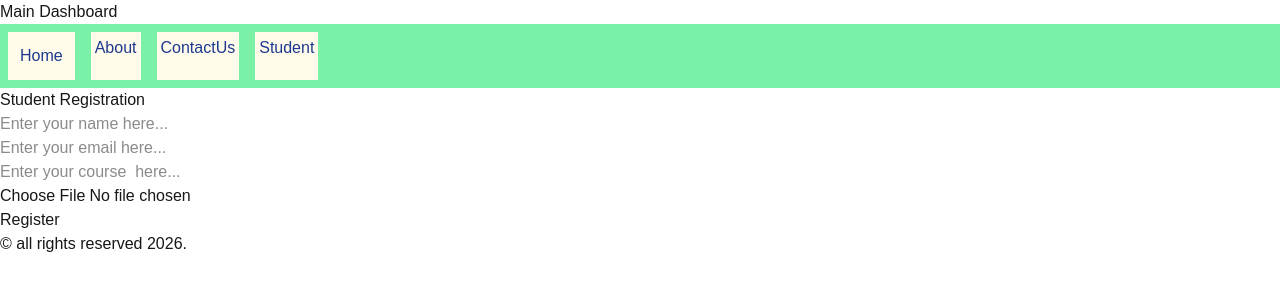
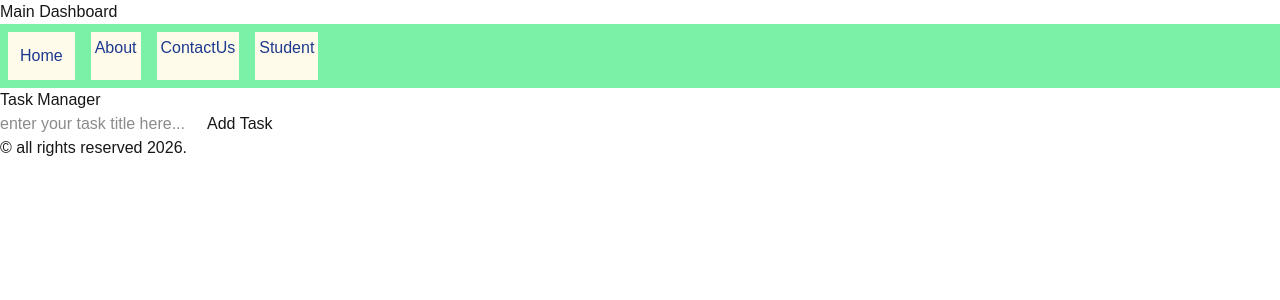
Before and after one commit to Somnath29/nextjs-learning-app, a Next.js app: page / in a window 1280 px wide. Shown: the top 300 px of the page. Built offline with nearby package versions, Linux system fonts and the light colour scheme.

Commit message:
feat: refactor student registration form and add task manager component

```diff
--- a/app/page.js
+++ b/app/page.js
@@ -125,40 +125,67 @@
 
 
 
-// server action;
+// // server action;
 
-// import server action
+// // import server action
 
-import { registerStudent } from "./action"
+// import { registerStudent } from "./action"
 
-export default function Home(){
+// export default function Home(){
+//     return(
+//         <main>
+//             <h1>Student Registration</h1>
+//             <form action = {registerStudent}>
+//                 <input name = "name"
+//                 placeholder="Enter your name here...">
+//                 </input> <br></br>
+
+//                 <input name = "email"
+//                 placeholder="Enter your email here...">
+//                 </input> <br></br>
+
+//                 <input name = "course"
+//                 placeholder="Enter your course  here...">
+//                 </input> <br></br>
+
+//                 <input type="file"
+//                     name="photo"
+//                 ></input>
+
+//                 <br />
+
+//                 <button type = 'submit'>Register</button>
+
+//                 {/* form data  */}
+
+
+//             </form>
+//         </main>
+//     )
+// }
+
+
+
+
+
+
+
+
+
+
+export default function TaskPage(){
     return(
         <main>
-            <h1>Student Registration</h1>
-            <form action = {registerStudent}>
-                <input name = "name"
-                placeholder="Enter your name here...">
-                </input> <br></br>
+            <h1>Task Manager</h1>
+            <form>
+                <input
+                type = "text"
+                name = "title"
+                placeholder="enter your task title here...  "
+                required>
+                </input>
 
-                <input name = "email"
-                placeholder="Enter your email here...">
-                </input> <br></br>
-
-                <input name = "course"
-                placeholder="Enter your course  here...">
-                </input> <br></br>
-
-                <input type="file"
-                    name="photo"
-                ></input>
-
-                <br />
-
-                <button type = 'submit'>Register</button>
-
-                {/* form data  */}
-
-
+                <button type = "submit">Add Task</button>
             </form>
         </main>
     )
```
